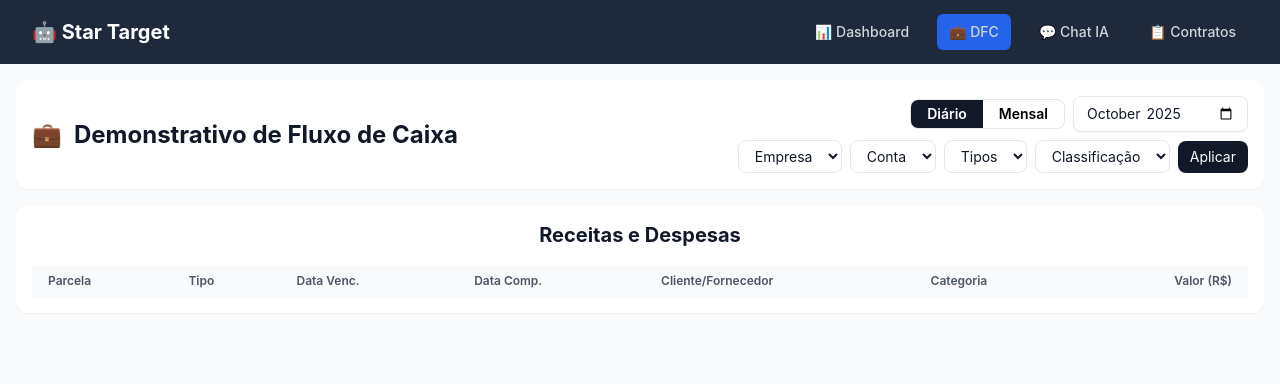
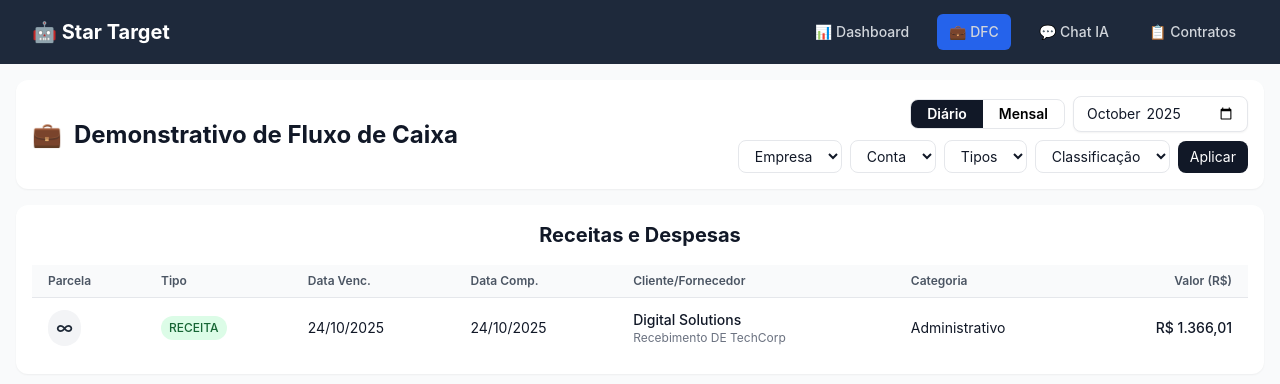
Before and after one commit to arthurbowens/ia-financeira-erp, an Angular app: page /fluxo-caixa in a window 1280 px wide. Shown: the top 384 px of the page. Built offline with nearby package versions, Linux system fonts and the light colour scheme.

Commit message:
feat: adicionar mock e tooltip no Fluxo de Caixa

```diff
--- a/src/app/components/fluxo-caixa/fluxo-caixa.component.html
+++ b/src/app/components/fluxo-caixa/fluxo-caixa.component.html
@@ -59,6 +59,45 @@
               <th class="px-4 py-2 text-right text-xs font-semibold text-gray-600">Valor (R$)</th>
             </tr>
           </thead>
+          <tbody class="bg-white divide-y divide-gray-200">
+            <tr *ngFor="let transacao of transacoes" class="hover:bg-gray-50">
+              <td class="px-4 py-3 text-sm">
+                <div class="relative inline-flex items-center group">
+                  <span class="inline-flex items-center px-2 py-1 rounded-full text-xs font-medium bg-gray-100 text-gray-800 select-none">
+                    <span class="text-lg">{{ transacao.parcela }}</span>
+                  </span>
+                  <div class="absolute left-0 top-full mt-2 w-64 p-3 rounded-lg border border-gray-200 bg-white shadow-xl opacity-0 translate-y-1 group-hover:opacity-100 group-hover:translate-y-0 transition-all duration-200">
+                    <div class="text-sm font-semibold text-gray-900 mb-1">
+                      {{ transacao.parcela === '∞' ? 'Parcela com repetição' : 'Parcela programada' }}
+                    </div>
+                    <div class="text-xs text-gray-600">
+                      {{ transacao.parcela === '∞' ? 'Sem prazo para acabar' : 'Ciclo definido: ' + transacao.parcela }}
+                    </div>
+                    <div class="absolute -top-1 left-4 w-2 h-2 bg-white border-l border-t border-gray-200 rotate-45"></div>
+                  </div>
+                </div>
+              </td>
+              <td class="px-4 py-3 text-sm">
+                <span class="inline-flex items-center px-2 py-1 rounded-full text-xs font-medium"
+                      [class.bg-red-100]="transacao.tipo === 'DESPESA'"
+                      [class.text-red-800]="transacao.tipo === 'DESPESA'"
+                      [class.bg-green-100]="transacao.tipo === 'RECEITA'"
+                      [class.text-green-800]="transacao.tipo === 'RECEITA'">
+                  {{ transacao.tipo }}
+                </span>
+              </td>
+              <td class="px-4 py-3 text-sm text-gray-900">{{ transacao.dataVencimento }}</td>
+              <td class="px-4 py-3 text-sm text-gray-900">{{ transacao.dataCompensacao }}</td>
+              <td class="px-4 py-3 text-sm">
+                <div class="font-medium text-gray-900">{{ transacao.clienteFornecedor }}</div>
+                <div class="text-gray-500 text-xs">{{ transacao.descricao }}</div>
+              </td>
+              <td class="px-4 py-3 text-sm text-gray-900">{{ transacao.categoria }}</td>
+              <td class="px-4 py-3 text-sm text-right font-medium text-gray-900">
+                {{ formatCurrency(transacao.valor) }}
+              </td>
+            </tr>
+          </tbody>
         </table>
       </div>
     </div>
--- a/src/app/components/fluxo-caixa/fluxo-caixa.component.ts
+++ b/src/app/components/fluxo-caixa/fluxo-caixa.component.ts
@@ -12,6 +12,11 @@ import { FormsModule } from '@angular/forms';
 export class FluxoCaixaComponent {
   visao: 'diario' | 'mensal' = 'diario';
   mesSelecionado: string = new Date().toISOString().slice(0, 7); // YYYY-MM
+  transacoes: any[] = [];
+
+  ngOnInit() {
+    this.carregarDadosMock();
+  }
 
   setVisao(nova: 'diario' | 'mensal'): void {
     this.visao = nova;
@@ -19,5 +24,36 @@ export class FluxoCaixaComponent {
 
   onMesAlterado(valor: string): void {
     this.mesSelecionado = valor;
+    this.carregarDadosMock();
+  }
+
+  carregarDadosMock(): void {
+    const tipos = ['DESPESA', 'RECEITA'];
+    const categorias = ['Operacional', 'Financeiro', 'Marketing', 'Vendas', 'Administrativo'];
+    const empresas = ['TechCorp', 'Inovação Ltda', 'Digital Solutions', 'StartupXYZ', 'Empresa ABC'];
+
+    this.transacoes = Array.from({ length: 1 }, (_, i) => {
+      const tipo = tipos[Math.floor(Math.random() * tipos.length)];
+      const valor = Math.random() * 10000 + 100;
+      const dia = Math.floor(Math.random() * 30) + 1;
+
+      return {
+        parcela: '∞',
+        tipo: tipo,
+        dataVencimento: `${dia.toString().padStart(2, '0')}/10/2025`,
+        dataCompensacao: `${dia.toString().padStart(2, '0')}/10/2025`,
+        clienteFornecedor: empresas[Math.floor(Math.random() * empresas.length)],
+        descricao: `${tipo === 'DESPESA' ? 'Pagamento' : 'Recebimento'} ${tipo === 'DESPESA' ? 'DO(A)' : 'DE'} ${empresas[Math.floor(Math.random() * empresas.length)]}`,
+        categoria: categorias[Math.floor(Math.random() * categorias.length)],
+        valor: Math.round(valor * 100) / 100
+      };
+    });
+  }
+
+  formatCurrency(value: number): string {
+    return new Intl.NumberFormat('pt-BR', {
+      style: 'currency',
+      currency: 'BRL'
+    }).format(value);
   }
 }
```
